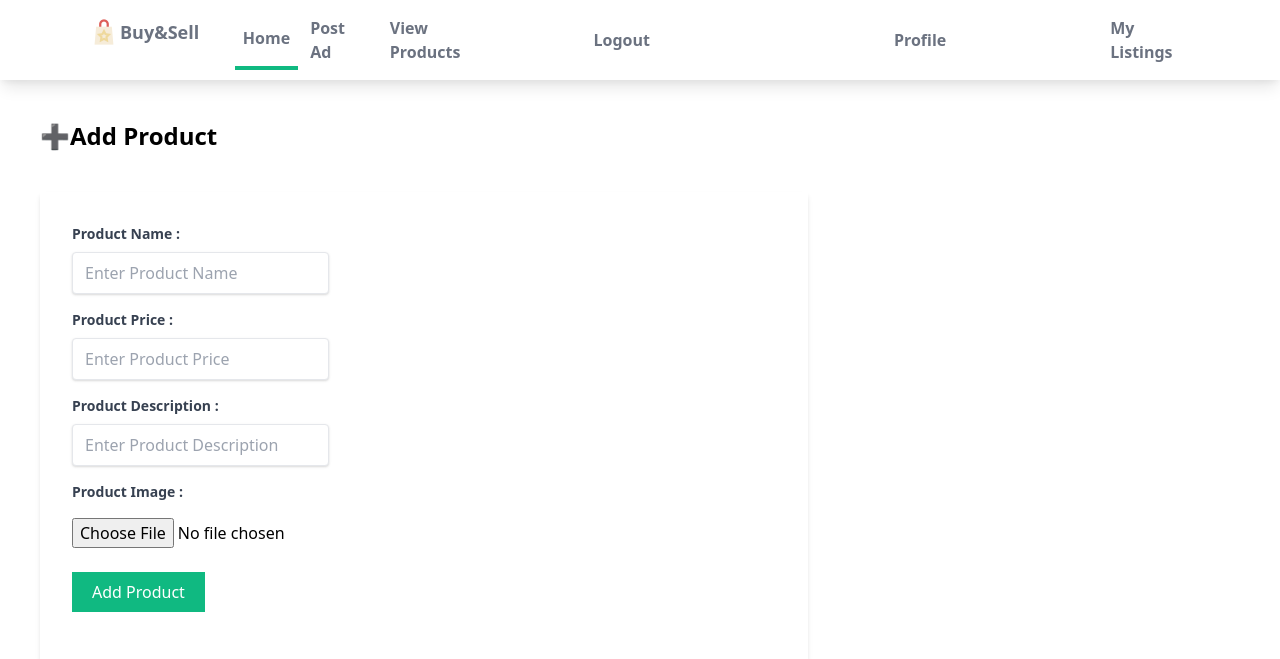
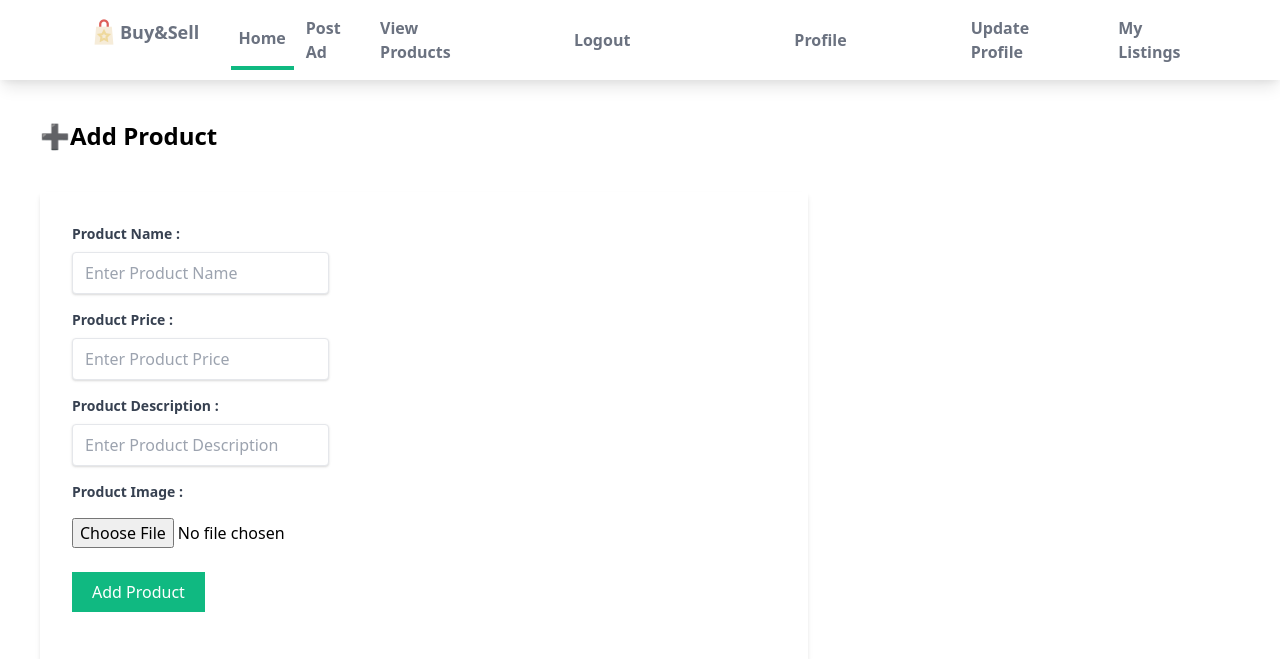
Before and after one commit to adityaganji889/Buy-And-Sell-Website, a Django app: page /myapp/products/add/ in a window 1280 px wide. Shown: the top 659 px of the page. Run offline with Django 4.2, Linux system fonts and the light colour scheme; a user stored in the database is signed in; style sheets or scripts are compiled from the project's sources; parts of the project's set-up code (start-up, migrations or seed data) failed here and were passed over.

Commit message:
Update base.html

```diff
--- a/myapp/templates/myapp/base.html
+++ b/myapp/templates/myapp/base.html
@@ -22,7 +22,8 @@
                           <a href="{% url 'myapp:products' %}" class="py-4 px-2 text-gray-500 font-semibold">View Products</a>
                           {% if user.is_authenticated %}
                            <a href="{% url 'users:logout'%}" class="py-4 px-20 text-gray-500 font-semibold">Logout</a>
-                           <a href="{% url 'users:profile'%}" class="py-4 px-40 text-gray-500 font-semibold">Profile</a>
+                           <a href="{% url 'users:profile'%}" class="py-4 px-20 text-gray-500 font-semibold">Profile</a>
+                           <a href="{% url 'users:create_profile' %}" class="py-4 px-10 text-gray-500 font-semibold">Update Profile</a>
                            <a href="{% url 'myapp:mylistings' %}" class="py-4 text-gray-500 font-semibold">My Listings</a>
                           {% else %}
                            <a href="{% url 'users:login'%}" class="py-4 px-40 text-gray-500 font-semibold">Login</a>
```
